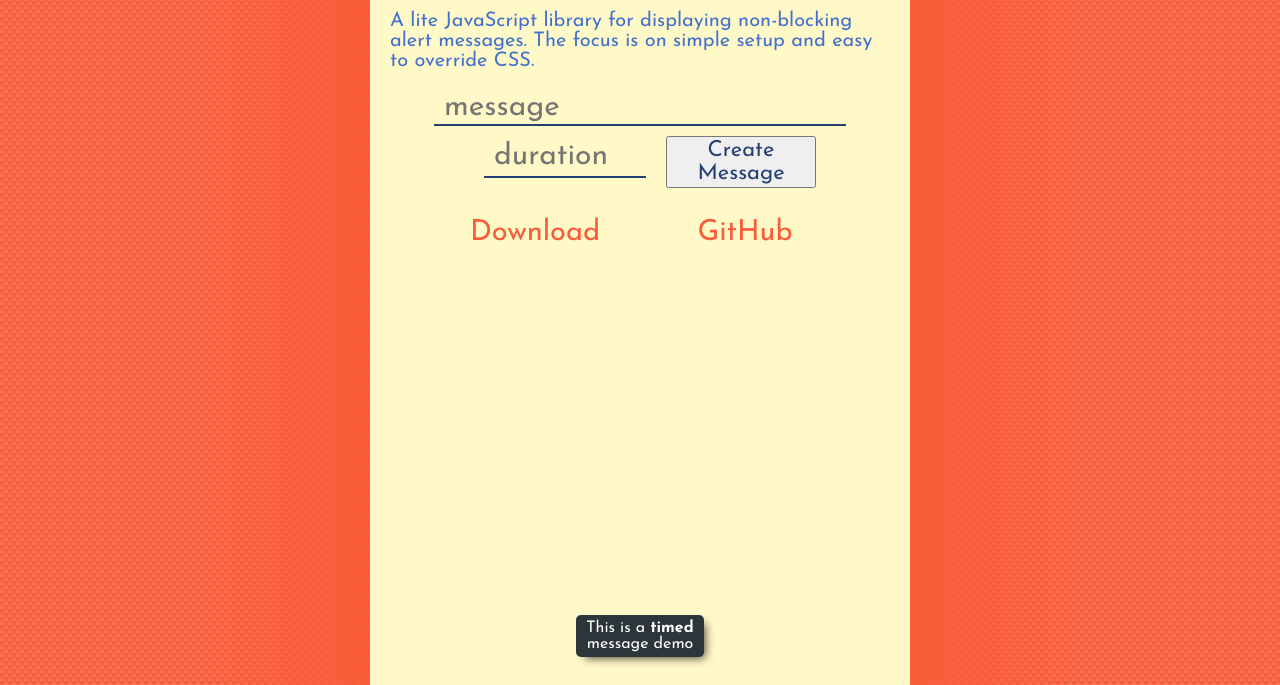
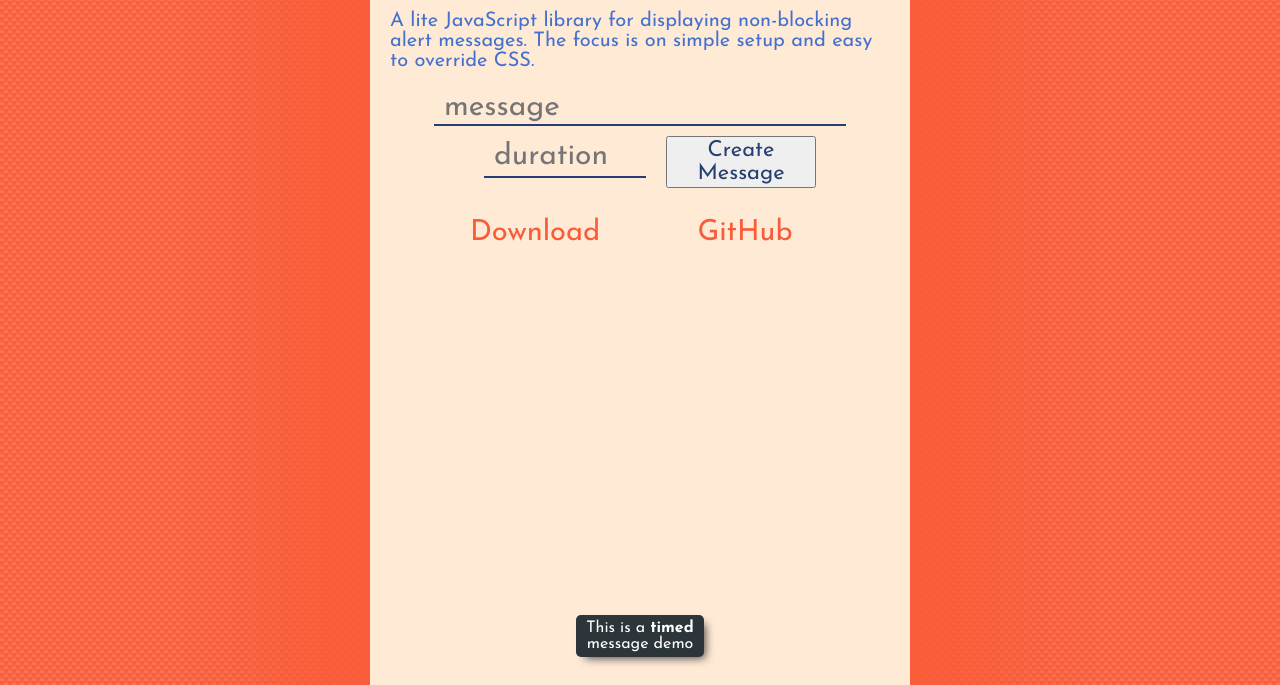
Before and after one commit to JeffSallans/timed-message-js, a plain HTML site: page index.html in a window 1280 px wide. Shown: the part 115-800 px from the top of the page. Drawn offline with nearby package versions, Linux system fonts and the light colour scheme.

Commit message:
Change background color to be more neutral

```diff
--- a/index.css
+++ b/index.css
@@ -12,7 +12,7 @@ html {
 
 body {
     min-height: 100%;
-    background-color: #FFF9C7;
+    background-color: #ffead6;
     padding: 20px;
     max-width: 500px;
     min-width: 300px;
@@ -35,7 +35,7 @@ h2 {
 input {
     display: inline-block;
     width: 150px;
-    background: #FFF9C7;
+    background: #ffead6;
     border-style: none;
     border-bottom: 2px solid #263f73;
     margin-bottom: 10px;
```
